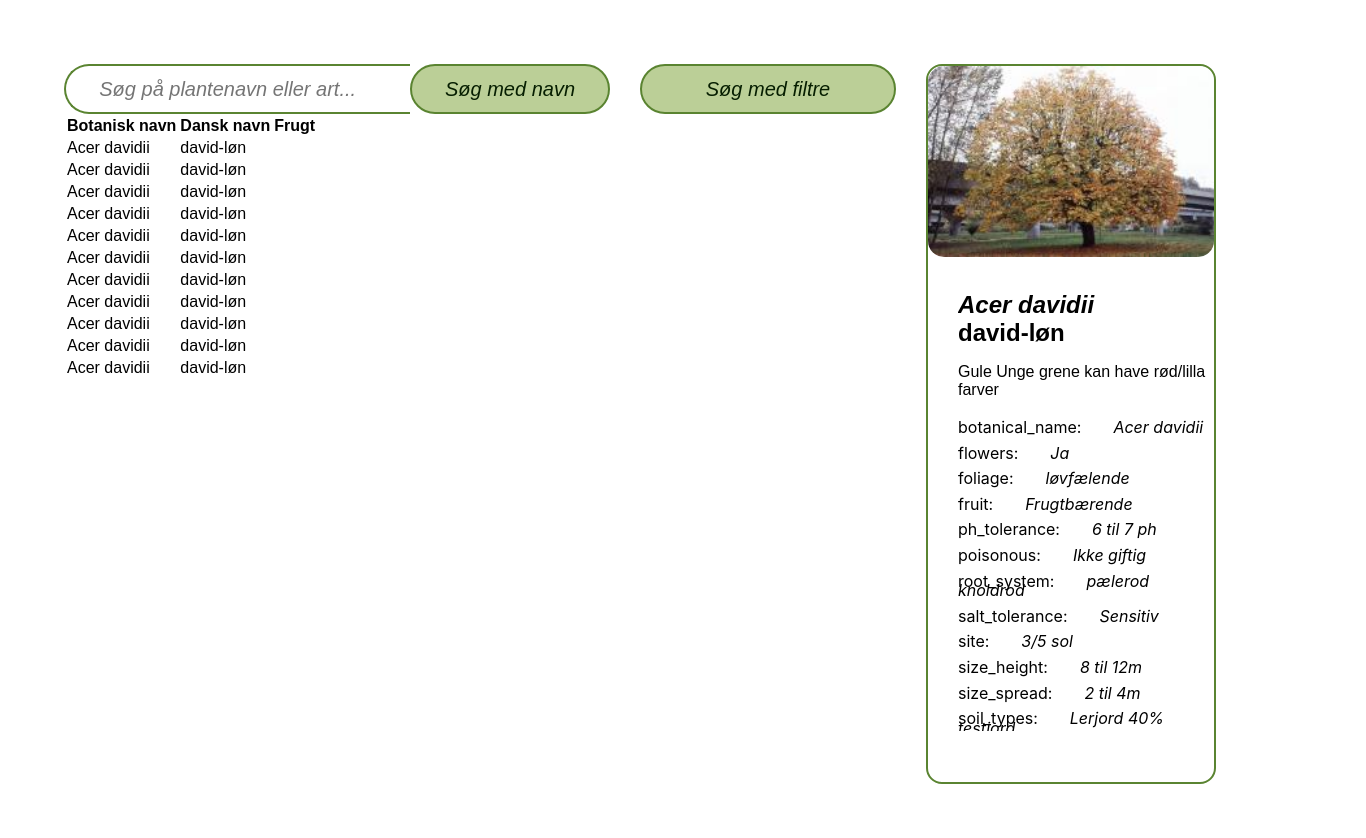
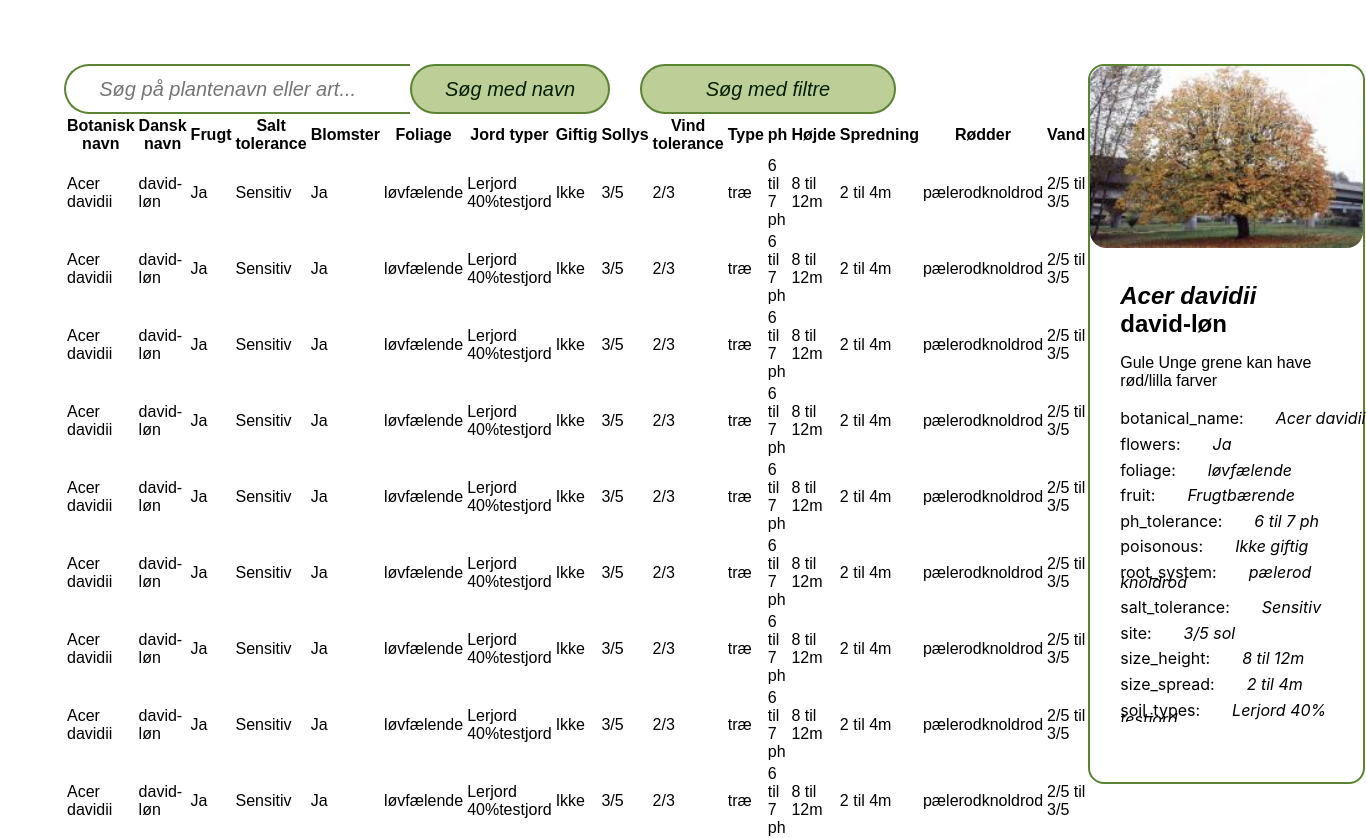
Before and after one commit to JonathanW12/BachelorPlant, a React (Create React App) app in the folder web/: page / in a window 1280 px wide. Shown: the top 838 px of the page, 1366 px wide, since content can reach past the window. Built offline with nearby package versions, Linux system fonts and the light colour scheme.

Commit message:
Finished table logic

```diff
--- a/web/src/components/ColumnsTemplate.js
+++ b/web/src/components/ColumnsTemplate.js
@@ -9,6 +9,95 @@ export const ColumnsTemplate = [
   },
   {
     Header: "Frugt",
-    accessor: "fruit",
+    id: "fruit",
+    accessor: (d) => {
+      return d.fruit ? "Ja" : "Nej";
+    },
+  },
+  {
+    id: "salt_tolerance",
+    Header: "Salt tolerance",
+    accessor: (d) => {
+      return d.salt_tolerance ? "Robust" : "Sensitiv";
+    },
+  },
+  {
+    id: "flowers",
+    Header: "Blomster",
+    accessor: (d) => {
+      return d.flowers ? "Ja" : "Nej";
+    },
+  },
+  {
+    Header: "Foliage",
+    accessor: "foliage",
+  },
+  {
+    Header: "Jord typer",
+    accessor: "soil_types",
+  },
+  {
+    id: "poisonous",
+    Header: "Giftig",
+    accessor: (d) => {
+      return d.poisonous ? "Giftig" : "Ikke";
+    },
+  },
+  {
+    id: "site",
+    Header: "Sollys",
+    accessor: (d) => {
+      return d.site + "/5";
+    },
+  },
+  {
+    id: "wind_tolerance",
+    Header: "Vind tolerance",
+    accessor: (d) => {
+      return d.wind_tolerance + "/3";
+    },
+  },
+  {
+    id: "plant_type",
+    Header: "Type",
+    accessor: "plant_type",
+  },
+  {
+    id: "ph_tolerance",
+    Header: "ph",
+    accessor: (d) => {
+      return d.ph_tolerance.ph_min + " til " + d.ph_tolerance.ph_max + " ph";
+    },
+  },
+  {
+    id: "size_height",
+    Header: "Højde",
+    accessor: (d) => {
+      return d.size_height.size_min + " til " + d.size_height.size_max + "m";
+    },
+  },
+  {
+    id: "size_spread",
+    Header: "Spredning",
+    accessor: (d) => {
+      return d.size_spread.size_min + " til " + d.size_spread.size_max + "m";
+    },
+  },
+  {
+    id: "root_system",
+    Header: "Rødder",
+    accessor: "root_system",
+  },
+  {
+    id: "water_prefferences",
+    Header: "Vand",
+    accessor: (d) => {
+      return (
+        d.water_prefferences.water_min +
+        "/5 til " +
+        d.water_prefferences.water_max +
+        "/5"
+      );
+    },
   },
 ];
--- a/web/src/components/PlantTable.js
+++ b/web/src/components/PlantTable.js
@@ -2,18 +2,20 @@ import React, { useMemo } from "react";
 import { useTable } from "react-table";
 import { ColumnsTemplate } from "./ColumnsTemplate";
 import { acer_dividii } from "../testData";
+import { PlantToString } from "./PlantToString";
 
 function PlantTable() {
-  //TEMPORARY
-  const mockData = [acer_dividii];
-  for (var i = 0; i < 10; i++) {
-    mockData.push(acer_dividii);
-    console.log(i);
-  }
-  //-------------
-  console.log("test1: " + mockData[0].botanical_name);
+  const loadData = () => {
+    //Creating temp data
+    let loadedData = [];
+    for (var i = 0; i < 10; i++) {
+      loadedData.push(acer_dividii);
+    }
+    return loadedData;
+  };
+  const lData = loadData();
   const columns = useMemo(() => ColumnsTemplate, []);
-  const data = useMemo(() => mockData, []);
+  const data = useMemo(() => lData, []);
 
   const {
     getTableProps,
@@ -26,9 +28,6 @@ function PlantTable() {
     columns,
     data,
   });
-
-  console.log("data: " + data);
-  //console.log("columns: " + columns);
 
   return (
     <>
--- a/web/src/components/PlantToString.js
+++ b/web/src/components/PlantToString.js
@@ -23,7 +23,8 @@ export const PlantToString = (data, feature) => {
     case "botanical_name":
       return data.botanical_name;
     case "danish_name":
-      return data.danish_name;
+      return "test";
+    //return data.danish_name;
     case "foliage":
       return data.foliage;
     case "fruit":
@@ -55,5 +56,7 @@ export const PlantToString = (data, feature) => {
       if (data.wind_tolerance === "3") return "Meget tolerant";
     case "plant_type":
       return data.plant_type;
+    default:
+      return " ";
   }
 };
```
